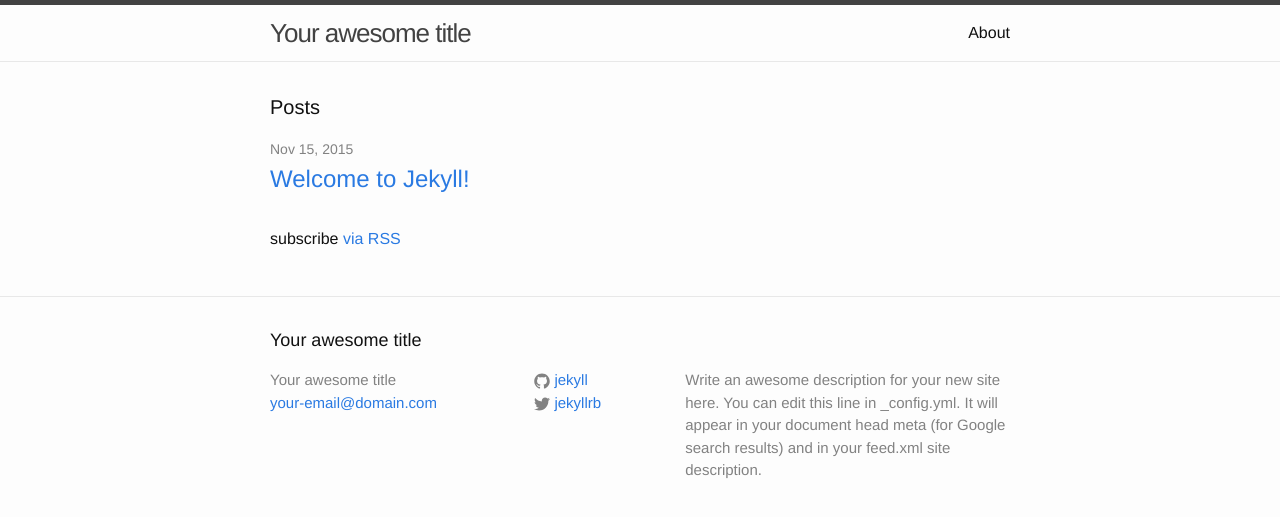
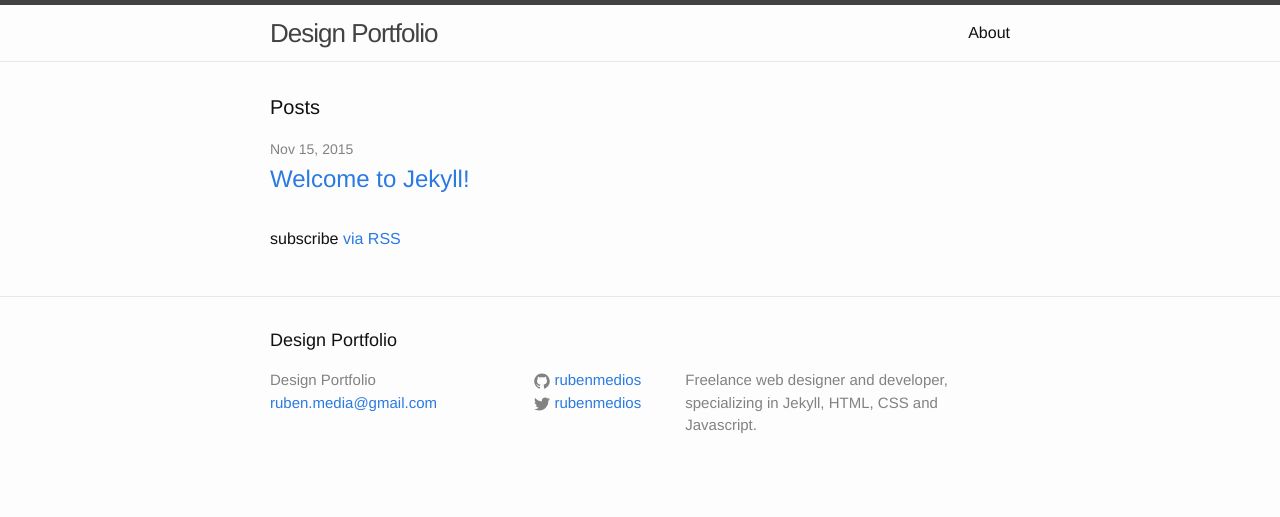
Before and after one commit to rubenmedios/designer-portfolio, a Jekyll site: the page built from index.html, in a window 1280 px wide. Shown: the top 517 px of the page. Built offline with Jekyll 4.4.1, drawn with Linux system fonts in a browser that asks for light colours.

Commit message:
Config settings

```diff
--- a/_config.yml
+++ b/_config.yml
@@ -1,21 +1,26 @@
-# Welcome to Jekyll!
-#
-# This config file is meant for settings that affect your whole blog, values
-# which you are expected to set up once and rarely need to edit after that.
-# For technical reasons, this file is *NOT* reloaded automatically when you use
-# 'jekyll serve'. If you change this file, please restart the server process.
+# Site settings
+title: Design Portfolio
+email: ruben.media@gmail.com
+description: > # this means to ignore newlines until "baseurl:"
+  Freelance web designer and developer, specializing in Jekyll,
+  HTML, CSS and Javascript.
+baseurl: "" # the subpath of your site, e.g. /blog
+url: "http://example.com" # the base hostname & protocol for your site
+twitter_username: rubenmedios
+github_username:  rubenmedios
+google_username:  rubenmedios
 
-# Site settings
-title: Your awesome title
-email: your-email@domain.com
-description: > # this means to ignore newlines until "baseurl:"
-  Write an awesome description for your new site here. You can edit this
-  line in _config.yml. It will appear in your document head meta (for
-  Google search results) and in your feed.xml site description.
-baseurl: "" # the subpath of your site, e.g. /blog
-url: "http://yourdomain.com" # the base hostname & protocol for your site
-twitter_username: jekyllrb
-github_username:  jekyll
+permalink: /:categories/:title
+
+links:
+  - title: about
+    url: /about
+  - title: work
+    url: /work
+  - title: articles
+    url: /articles
+  - title: hire me
+    url: /hire-me
 
 # Build settings
 markdown: kramdown
```
